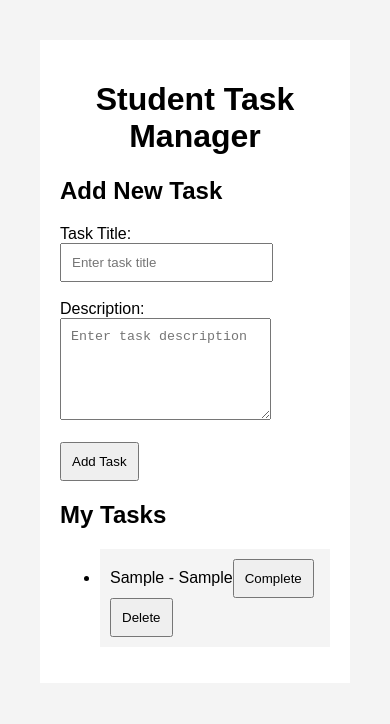
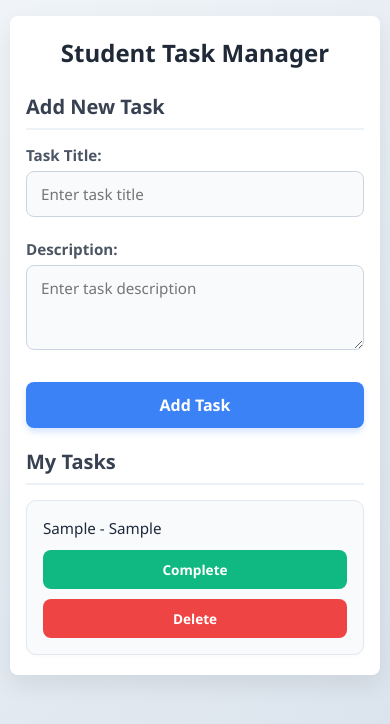
Before and after one commit to MianAliHaider/Student-Task-Manager, a plain HTML site: page index.html in a window 390 px wide. Both pictures are taken after typing "Sample", "Sample" into the empty fields and a click on the button "Add Task". Drawn offline with Linux system fonts and the light colour scheme.

Commit message:
Enhanced task styling and responsive layout.

````diff
--- a/style.css
+++ b/style.css
@@ -1,45 +1,203 @@
+* {
+    box-sizing: border-box;
+    margin: 0;
+    padding: 0;
+}
 
 body {
-    font-family: Arial, sans-serif;
-    background-color: #f4f4f4;
-    margin: 0;
-    padding: 40px;
+    font-family: 'Segoe UI', Tahoma, Geneva, Verdana, sans-serif;
+    background: linear-gradient(135deg, #f0f4f8 0%, #d9e2ec 100%);
+    color: #333333;
+    min-height: 100vh;
+    padding: 30px 15px;
+    display: flex;
+    justify-content: center;
+    align-items: flex-start;
 }
 
 .container {
-    max-width: 600px;
-    margin: auto;
-    background: white;
-    padding: 20px;
+    width: 100%;
+    max-width: 680px;
+    margin: 0 auto;
+    background: #ffffff;
+    padding: 30px;
+    border-radius: 12px;
+    box-shadow: 0 10px 25px rgba(0, 0, 0, 0.08);
 }
 
 h1 {
     text-align: center;
+    color: #1f2937;
+    margin-bottom: 24px;
+    font-size: 1.85rem;
+    font-weight: 700;
 }
 
-input {
-    padding: 10px;
-    width: 70%;
+h2 {
+    color: #374151;
+    font-size: 1.25rem;
+    margin-top: 20px;
+    margin-bottom: 15px;
+    border-bottom: 2px solid #edf2f7;
+    padding-bottom: 8px;
+}
+
+label {
+    display: block;
+    margin-bottom: 6px;
+    font-weight: 600;
+    font-size: 0.95rem;
+    color: #4b5563;
+}
+
+input[type="text"],
+textarea {
+    width: 100%;
+    padding: 12px 14px;
+    border: 1.5px solid #cbd5e1;
+    border-radius: 8px;
+    font-size: 0.95rem;
+    font-family: inherit;
+    outline: none;
+    transition: border-color 0.2s ease, box-shadow 0.2s ease;
+    background-color: #f8fafc;
+}
+
+input[type="text"]:focus,
+textarea:focus {
+    border-color: #3b82f6;
+    background-color: #ffffff;
+    box-shadow: 0 0 0 3px rgba(59, 130, 246, 0.2);
 }
 
 textarea {
-    padding: 10px;
-    width: 70%;
-    height: 80px;
+    min-height: 85px;
+    resize: vertical;
 }
 
 button {
-    padding: 10px;
+    font-family: inherit;
+    font-weight: 600;
+    border-radius: 8px;
     cursor: pointer;
+    border: none;
+    transition: all 0.2s ease;
+}
+
+/* Add Task button (in container form) */
+.container > button {
+    display: block;
+    width: 100%;
+    padding: 12px;
+    background-color: #3b82f6;
+    color: #ffffff;
+    font-size: 1rem;
+    margin-top: 5px;
+    box-shadow: 0 4px 6px rgba(59, 130, 246, 0.2);
+}
+
+.container > button:hover {
+    background-color: #2563eb;
+    box-shadow: 0 6px 12px rgba(37, 99, 235, 0.25);
+    transform: translateY(-1px);
+}
+
+.container > button:active {
+    transform: translateY(0);
+}
+
+/* Task list styles */
+#taskList {
+    list-style-type: none;
+    padding: 0;
+    margin-top: 15px;
+    display: flex;
+    flex-direction: column;
+    gap: 12px;
 }
 
 li {
-    margin: 10px 0;
-    padding: 10px;
-    background-color: #f4f4f4;
+    background-color: #f8fafc;
+    border: 1px solid #e2e8f0;
+    border-radius: 10px;
+    padding: 16px;
+    display: flex;
+    align-items: center;
+    justify-content: space-between;
+    gap: 12px;
+    transition: box-shadow 0.2s ease, transform 0.2s ease;
+    box-shadow: 0 2px 4px rgba(0, 0, 0, 0.02);
+}
+
+li:hover {
+    box-shadow: 0 4px 8px rgba(0, 0, 0, 0.06);
+    transform: translateY(-1px);
+}
+
+li span {
+    flex-grow: 1;
+    word-break: break-word;
+    font-size: 0.95rem;
+    line-height: 1.5;
+    color: #1e293b;
+    transition: color 0.2s ease;
 }
 
 .completed {
     text-decoration: line-through;
+    color: #94a3b8;
 }
-```
+
+/* Buttons inside task card items */
+li button {
+    padding: 8px 14px;
+    font-size: 0.85rem;
+    flex-shrink: 0;
+}
+
+/* Complete / Undo button */
+li button:first-of-type {
+    background-color: #10b981;
+    color: #ffffff;
+}
+
+li button:first-of-type:hover {
+    background-color: #059669;
+}
+
+/* Delete button */
+li button:last-of-type {
+    background-color: #ef4444;
+    color: #ffffff;
+}
+
+li button:last-of-type:hover {
+    background-color: #dc2626;
+}
+
+/* Responsive design adjustments */
+@media (max-width: 600px) {
+    body {
+        padding: 16px 10px;
+    }
+
+    .container {
+        padding: 20px 16px;
+        border-radius: 8px;
+    }
+
+    h1 {
+        font-size: 1.5rem;
+    }
+
+    li {
+        flex-direction: column;
+        align-items: stretch;
+        gap: 10px;
+    }
+
+    li button {
+        width: 100%;
+        padding: 10px;
+    }
+}
````
